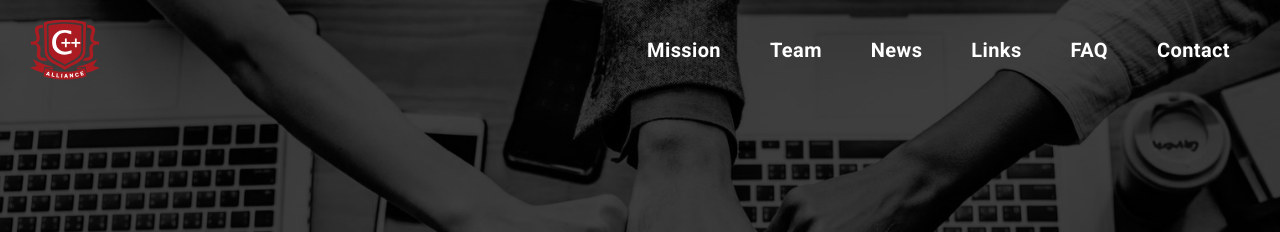
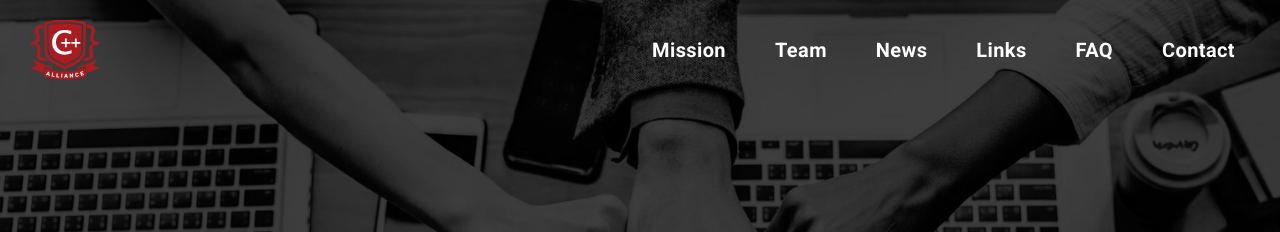
Before and after one commit to AlchemyInteractive/cpp-alliance, a Jekyll site: the page built from index.html, in a window 1280 px wide. Shown: the top 232 px of the page. Built offline with Jekyll 4.4.1, drawn with Linux system fonts in a browser that asks for light colours.

Commit message:
fixes right nav item spacing

```diff
--- a/_sass/modules/navigation.scss
+++ b/_sass/modules/navigation.scss
@@ -101,7 +101,7 @@
       display: block;
       padding-top: 0;
       position: absolute;
-      right: 50px;
+      right: 0;
       top: 50%;
       transform: translateY(-50%);
       left: auto;
@@ -121,7 +121,7 @@
 
     @include breakpoint($desktop-small) {
       padding-top: 0;
-      margin-left: 45px;
+      margin-right: 45px;
       display: inline-block;
     }
 
```
